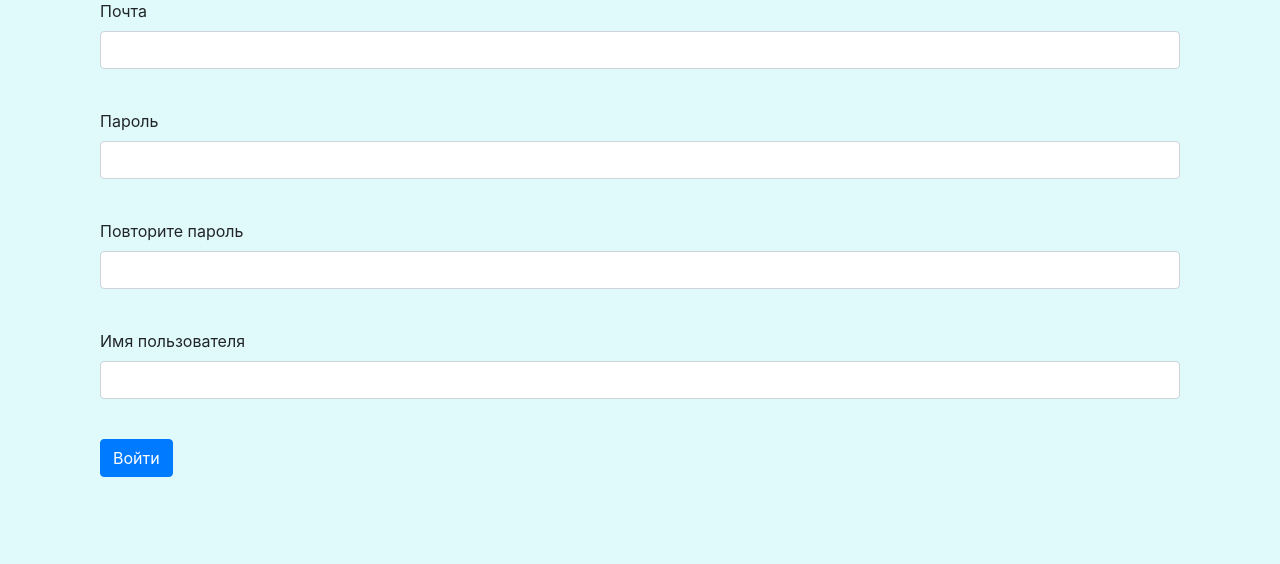
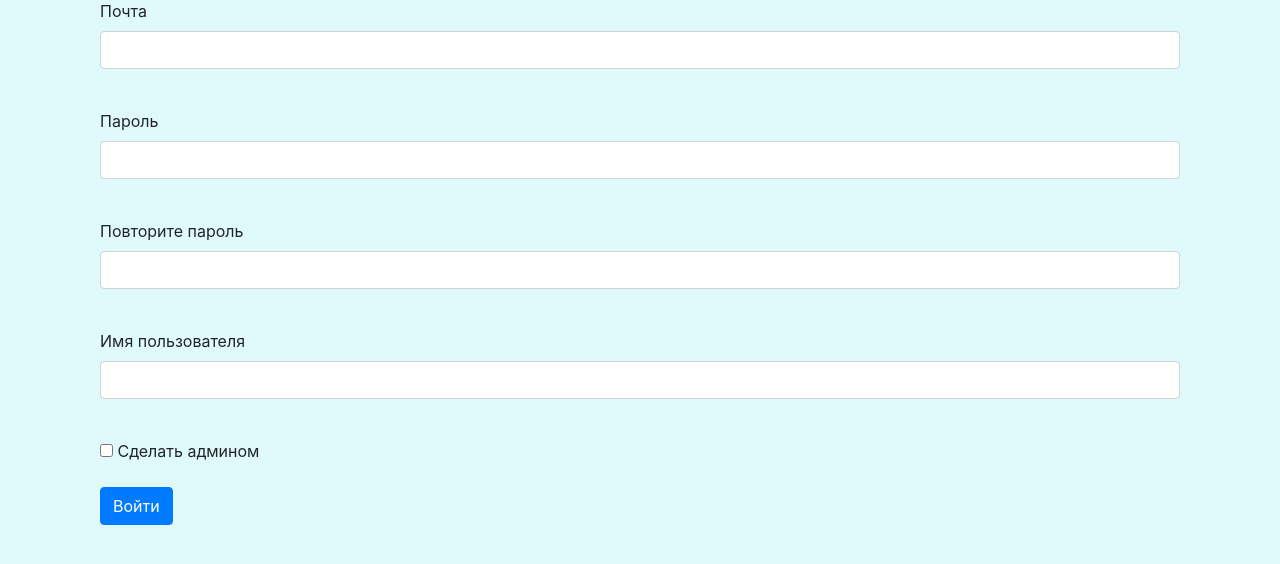
Before and after one commit to Sabirzyanov/flaskBlog, a Flask app: page /register in a window 1280 px wide. Shown: the part 113-677 px from the top of the page. Run offline with Flask 2, Linux system fonts and the light colour scheme; some libraries are stand-ins or nearby versions.

Commit message:
Add files via upload

```diff
--- a/data/forms.py
+++ b/data/forms.py
@@ -16,7 +16,7 @@ class RegisterForm(FlaskForm):
     password = PasswordField('Пароль', validators=[DataRequired()])
     password_again = PasswordField('Повторите пароль', validators=[DataRequired()])
     name = StringField('Имя пользователя', validators=[DataRequired()])
-    # is_admin = BooleanField('Сделать редактором')
+    is_admin = BooleanField('Сделать админом')
     submit = SubmitField('Войти')
 
 
--- a/main.py
+++ b/main.py
@@ -70,6 +70,7 @@ def register():
             email=form.email.data,
 
         )
+        user.is_admin = form.is_admin.data
         user.set_password(form.password.data)
         session.add(user)
         session.commit()
--- a/templates/register.html
+++ b/templates/register.html
@@ -45,6 +45,7 @@
             </p>
         {% endfor %}
     </p>
+    <p>{{ form.is_admin() }} {{ form.is_admin.label }}</p>
     <p>{{ form.submit(type="submit", class="btn btn-primary") }}</p>
     {{message}}
 </form>
```
Also changed, not shown: db/blog.sqlite.
